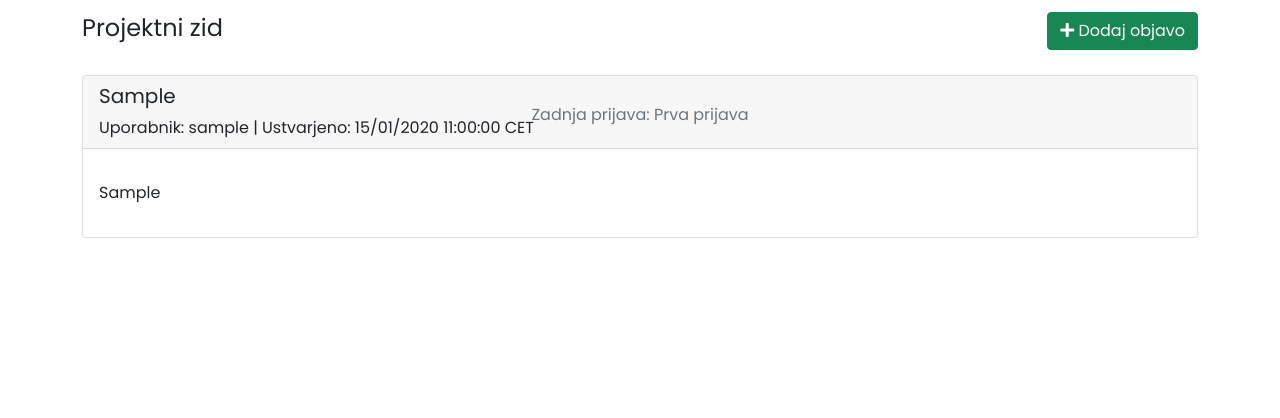
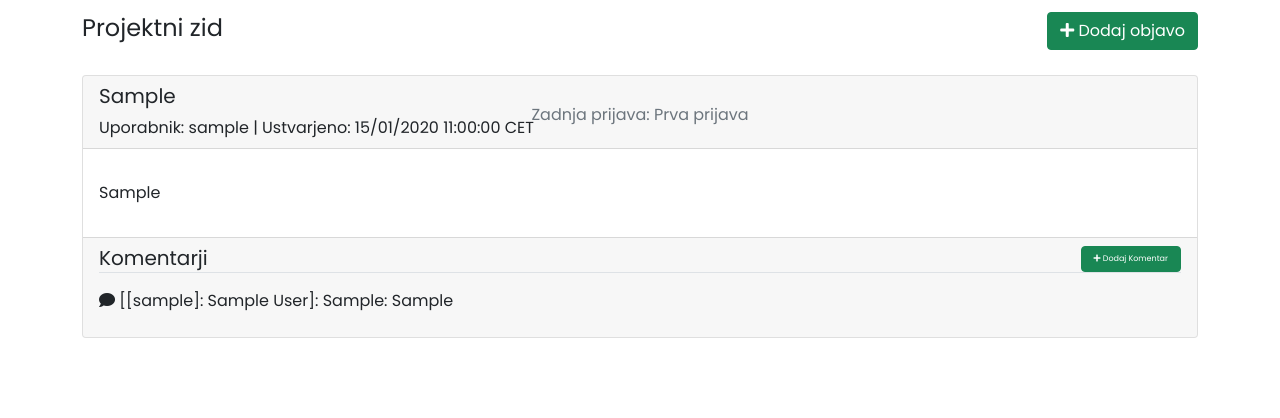
Before and after one commit to peterhorvat/SMRPO-project, a Django app: page /projects/1/ in a window 1280 px wide. Shown: the part 673-1091 px from the top of the page. Before the commit the page ends 911 px from the top, so only its background shows below. Run offline with Django 4.2, Linux system fonts and the light colour scheme; tables that the repository leaves empty hold one stand-in row (values such as "Sample post"); some libraries are stand-ins or nearby versions.

Commit message:
komentarji

```diff
--- a/api/urls.py
+++ b/api/urls.py
@@ -1,7 +1,7 @@
 from django.urls import path
 
 from .stories import StoriesApi, StoriesConfirmApi, StoriesRejectApi
-from .posts import ProjectPosts
+from .posts import ProjectPosts, CommentPost
 
 urlpatterns = [
     path('projects/<int:project_id>/stories/<int:story_id>/', StoriesApi.as_view()),
@@ -9,5 +9,6 @@ urlpatterns = [
     path('projects/<int:project_id>/stories/<int:story_id>/confirm/', StoriesConfirmApi.as_view()),
     path('projects/<int:project_id>/stories/<int:story_id>/reject/', StoriesRejectApi.as_view()),
 
-    path('projects/<int:project_id>/posts/', ProjectPosts.as_view())
+    path('projects/<int:project_id>/posts/', ProjectPosts.as_view()),
+    path('projects/<int:project_id>/addComment/<int:post_id>/', CommentPost.as_view())
 ]
--- a/templates/project_summary.html
+++ b/templates/project_summary.html
@@ -122,7 +122,7 @@
                         </button>
                     </div>
                     <br/>
-                    <div>
+                    <div class="mb-5">
                         {% for post in project_posts %}
                             <div class="card">
                                 <div class="card-header">
@@ -131,6 +131,26 @@
                                 </div>
                                 <div class="card-body">
                                     <p class="card-text">{{ post.vsebina|linebreaks }}</p>
+                                </div>
+                                <div class="card-footer">
+                                    <div class="d-flex justify-content-between border-bottom mb-3">
+                                        <div>
+                                            <h5 class="card-text">Komentarji</h5>
+                                        </div>
+                                        <div>
+                                            <button class="btn btn-success"
+                                                    style="font-size: 50%"
+                                                    data-bs-toggle="modal" data-bs-target="#addNewComment"
+                                                    data-bs-Action="/api/projects/{{ projekt.id }}/addComment/{{ post.id }}">
+                                                <i class="fa fa-plus"></i> Dodaj Komentar
+                                            </button>
+                                        </div>
+                                    </div>
+                                    {% for komentar in komentarji %}
+                                        {% if komentar.objava.id == post.id %}
+                                            <p><i class="fas fa-comment"></i> {{ komentar.clan }}: {{ komentar.besedilo }}</p>
+                                        {% endif %}
+                                    {% endfor %}
                                 </div>
                             </div>
                             <br/>
@@ -160,6 +180,30 @@
                 <div class="modal-footer">
                     <button type="button" class="btn btn-secondary" data-bs-dismiss="modal">Zapri</button>
                     <button type="submit" form="addNewPostForm" class="btn btn-success">Objavi</button>
+                </div>
+            </div>
+        </div>
+    </div>
+
+    <div class="modal fade" tabindex="-1" id="addNewComment" aria-labelledby="addNewComment" aria-hidden="true">
+        <div class="modal-dialog">
+            <div class="modal-content">
+                <div class="modal-header">
+                    <h5 class="modal-title">Dodaj Komentar</h5>
+                    <button type="button" class="btn-close" data-bs-dismiss="modal" aria-label="Close"></button>
+                </div>
+                <div class="modal-body">
+                    <form method="POST" class="form-group" id="addNewCommentForm" action="">
+                        {% csrf_token %}
+                        <fieldset class="form-group">
+                            {{ comment_form|crispy }}
+                            <p class="text-right small" style="font-size: 70%; padding-right: 5px"><i>* Označena polja so obvezna.</i></p>
+                        </fieldset>
+                    </form>
+                </div>
+                <div class="modal-footer">
+                    <button type="button" class="btn btn-secondary" data-bs-dismiss="modal">Zapri</button>
+                    <button type="submit" form="addNewCommentForm" class="btn btn-success">Objavi</button>
                 </div>
             </div>
         </div>
--- a/website/forms.py
+++ b/website/forms.py
@@ -6,7 +6,7 @@ from django import forms
 from django.contrib.auth.forms import AuthenticationForm, UserCreationForm, UserChangeForm
 from django.db.models import Sum
 
-from .models import Uporabnik, Projekt, Zgodba, Sprint, Naloga, Clan, Objava
+from .models import Uporabnik, Projekt, Zgodba, Sprint, Naloga, Clan, Objava, Komentar
 
 from django.forms import ModelForm, DateInput
 from django.core.exceptions import ValidationError
@@ -217,3 +217,9 @@ class ObjavaForm(forms.ModelForm):
     class Meta:
         model = Objava
         fields = ['naslov', 'vsebina']
+
+
+class KomentarForm(forms.ModelForm):
+    class Meta:
+        model = Komentar
+        fields = ['besedilo']
--- a/website/models.py
+++ b/website/models.py
@@ -166,8 +166,8 @@ class Naloga(models.Model):
     )
 
     ime = models.CharField(max_length=255, blank=True, null=True, verbose_name="Ime naloge")
-    clan = models.ForeignKey(Clan, null=True, blank=True, unique=False, on_delete=models.CASCADE, verbose_name="Član")
-    zgodba = models.ForeignKey(Zgodba, on_delete=models.CASCADE, verbose_name="Zgodba")
+    clan = models.ForeignKey(Clan, null=True, blank=True,unique=False, on_delete=models.CASCADE, verbose_name="Član")
+    zgodba = models.ForeignKey(Zgodba, on_delete=models.CASCADE,  verbose_name="Zgodba")
     opis = RichTextField(verbose_name="Opis naloge")
     cas = models.IntegerField(verbose_name="Ocena časa")
     status = models.IntegerField(choices=PRIORITETE, verbose_name="Status naloge")
@@ -181,21 +181,6 @@ class Naloga(models.Model):
 
     def __str__(self):
         return f"[{self.zgodba}:{self.clan}] {self.ime}"
-
-
-class Komentar(models.Model):
-    clan = models.ForeignKey(Clan, on_delete=models.CASCADE, verbose_name="Član")
-    zgodba = models.ForeignKey(Zgodba, on_delete=models.CASCADE, verbose_name="Zgodba")
-    besedilo = RichTextField(verbose_name="Vsebina komentarja")
-    created_at = models.DateTimeField(auto_now_add=True)
-    updated_at = models.DateTimeField(auto_now=True)
-
-    class Meta:
-        verbose_name_plural = "Komentarji"
-        verbose_name = "Komentar"
-
-    def __str__(self):
-        return f"[{self.zgodba}:{self.clan}]"
 
 
 class Objava(models.Model):
@@ -212,6 +197,21 @@ class Objava(models.Model):
 
     def __str__(self):
         return f"[{self.clan}] {self.naslov}"
+
+
+class Komentar(models.Model):
+    clan = models.ForeignKey(Clan, on_delete=models.CASCADE, verbose_name="Član")
+    objava = models.ForeignKey(Objava, null=True, on_delete=models.CASCADE, verbose_name="Objava")
+    besedilo = RichTextField(verbose_name="Vsebina komentarja")
+    created_at = models.DateTimeField(auto_now_add=True)
+    updated_at = models.DateTimeField(auto_now=True)
+
+    class Meta:
+        verbose_name_plural = "Komentarji"
+        verbose_name = "Komentar"
+
+    def __str__(self):
+        return f"[{self.clan}:{self.objava}]"
 
 
 # Je rekel da mora biti nujno ločeno ker je "svoja stvar"
@@ -257,9 +257,8 @@ class Dokumentacija(models.Model):
 class BelezenjeCasa(models.Model):
     clan = models.ForeignKey(Clan, on_delete=models.CASCADE, verbose_name="Član")
     naloga = models.ForeignKey(Naloga, on_delete=models.CASCADE, verbose_name="Naloga")
-    sprint = models.ForeignKey(Sprint, on_delete=models.CASCADE, verbose_name="Sprint")
     zacetek = models.DateTimeField(verbose_name="Čas začetka")
-    ure = models.IntegerField(verbose_name="Ure")
+    konec = models.DateTimeField(verbose_name="Čas konca")
     presoja = models.CharField(max_length=255, verbose_name="Končna presoja")
     created_at = models.DateTimeField(auto_now_add=True)
     updated_at = models.DateTimeField(auto_now=True)
@@ -267,14 +266,10 @@ class BelezenjeCasa(models.Model):
     class Meta:
         verbose_name_plural = "Zabeležen čas"
         verbose_name = "Beleženja časa"
+        unique_together = ["clan", "naloga"]
 
     def __str__(self):
         return f"[{self.naloga}:{self.clan}]"
-
-
-class PastSprints(models.Model):
-    sprint = models.ForeignKey(Sprint, on_delete=models.DO_NOTHING, verbose_name="Pretekli Sprint")
-    zgodba = models.ForeignKey(Zgodba, on_delete=models.DO_NOTHING, verbose_name="Zgodba")
 
 
 class Besedila(models.Model):
--- a/website/views.py
+++ b/website/views.py
@@ -17,7 +17,7 @@ from rest_framework.exceptions import PermissionDenied
 
 from .decorators import restrict_SM
 from .forms import UserLoginForm, CreateNewProjectForm, OTPForm, ZgodbaForm, UporabnikChangeForm, SprintForm, \
-    EditSprintForm, NalogaForm, ZgodbaOpombeForm, ObjavaForm, EditSprintFormTekoci
+    EditSprintForm, NalogaForm, ZgodbaOpombeForm, ObjavaForm, EditSprintFormTekoci, KomentarForm
 from .models import Uporabnik, Projekt, Zgodba, Clan, ProjectOwner, ScrumMaster, Sprint, Naloga, Objava, Komentar, BelezenjeCasa
 from itertools import filterfalse
 
@@ -544,6 +544,7 @@ def project_summary(request, project_id):
                       'project_owner': project_owner,
                       'project_posts': project_posts,
                       'post_form': ObjavaForm,
+                      'comment_form': KomentarForm,
                       'komentarji': komentarji
                   })
 
```
Also changed, not shown: api/posts.py (+24 -2 lines), website/admin.py (+6 -6 lines).
